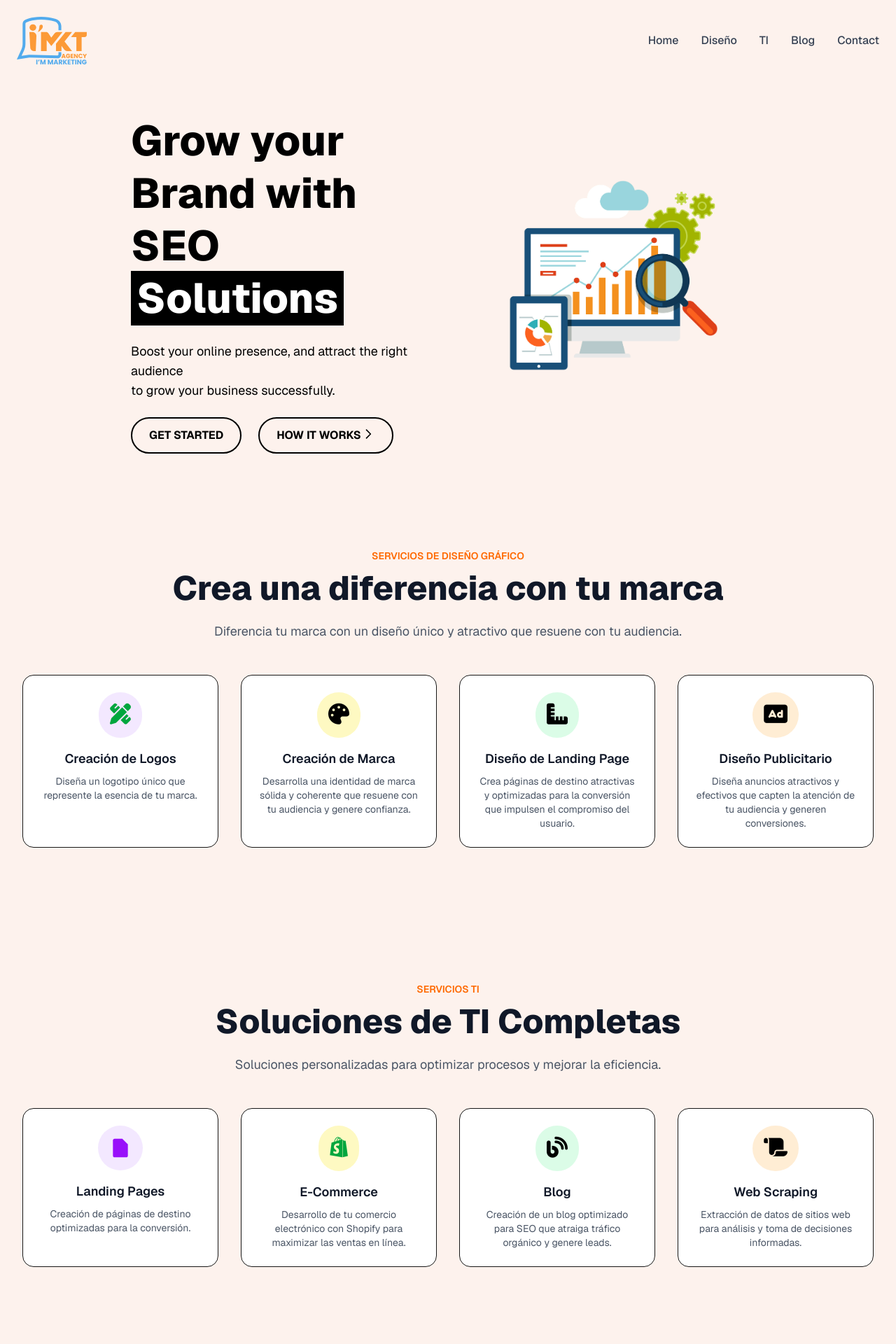
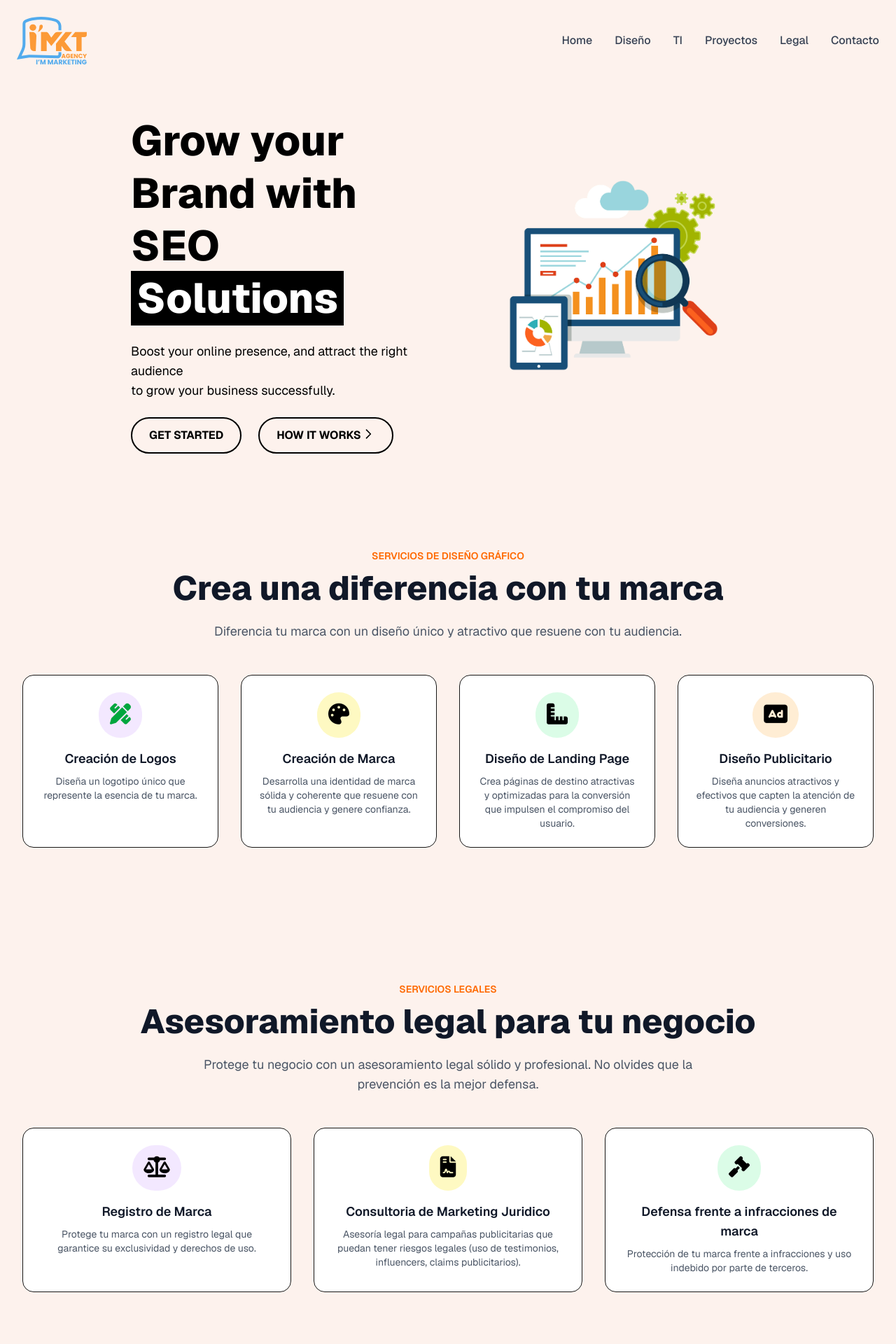
Before and after one commit to Ivan-Herrera-Garcia/Immarketing, a Next.js app: page / in a window 1280 px wide. Shown: the top 1920 px of the page at 70% size. Built offline with nearby package versions, Linux system fonts and the light colour scheme.

Commit message:
Inclusion de legal

```diff
--- a/app/page.js
+++ b/app/page.js
@@ -98,8 +98,9 @@ export default function Home() {
           <a href="#" className="hover:text-black">Home</a>
           <a href="#grafico" className="hover:text-black">Diseño</a>
           <a href="#ti" className="hover:text-black">TI</a>
-          <a href="#" className="hover:text-black">Blog</a>
-          <a href="#" className="hover:text-black">Contact</a>
+          <a href="#proyectos" className="hover:text-black">Proyectos</a>
+          <a href="#legal" className="hover:text-black">Legal</a>
+          <a href="#contacto" className="hover:text-black">Contacto</a>
         </nav>
 
         {/* Mobile Menu Button */}
@@ -122,8 +123,9 @@ export default function Home() {
           <a href="#" className="block text-gray-700 font-medium hover:text-black">Home</a>
           <a href="#grafico" className="block text-gray-700 font-medium hover:text-black">Diseño</a>
           <a href="#ti" className="block text-gray-700 font-medium hover:text-black">TI</a>
-          <a href="#" className="block text-gray-700 font-medium hover:text-black">Blog</a>
-          <a href="#" className="block text-gray-700 font-medium hover:text-black">Contact</a>
+          <a href="#proyectos" className="block text-gray-700 font-medium hover:text-black">Proyectos</a>
+          <a href="#legal" className="block text-gray-700 font-medium hover:text-black">Legal</a>
+          <a href="#contacto" className="block text-gray-700 font-medium hover:text-black">Contacto</a>
         </div>
       )}
 
@@ -171,8 +173,6 @@ export default function Home() {
           </div>
         </div>
       </main>
-
-
 
       <section className="py-16" id="grafico">
         <div className="max-w-7xl mx-auto px-6 md:px-8 text-center">
@@ -224,6 +224,47 @@ export default function Home() {
               <h3 className="text-lg font-semibold text-gray-900 mb-2">Diseño Publicitario</h3>
               <p className="text-gray-600 text-sm">
                 Diseña anuncios atractivos y efectivos que capten la atención de tu audiencia y generen conversiones.
+              </p>
+            </div>
+          </div>
+        </div>
+      </section>
+
+      <section className="py-16" id="legal">
+        <div className="max-w-7xl mx-auto px-6 md:px-8 text-center">
+          <p className="text-sm font-semibold text-orange-500 uppercase mb-3">Servicios Legales</p>
+          <h2 className="text-3xl sm:text-4xl md:text-5xl font-extrabold text-gray-900 mb-6">
+            Asesoramiento legal para tu negocio
+          </h2>
+          <p className="text-base sm:text-lg text-gray-600 max-w-3xl mx-auto mb-12">
+            Protege tu negocio con un asesoramiento legal sólido y profesional. No olvides que la prevención es la mejor defensa.
+          </p>
+          <div className="grid grid-cols-1 sm:grid-cols-2 lg:grid-cols-3 gap-8">
+            <div className="border rounded-2xl p-6 hover:shadow-2xl transition-all flex flex-col items-center text-center bg-white">
+              <div className="bg-purple-100 p-4 rounded-full mb-4">
+              <i class="fa-solid fa-scale-balanced text-3xl text-black"></i>
+              </div>
+              <h3 className="text-lg font-semibold text-gray-900 mb-2">Registro de Marca</h3>
+              <p className="text-gray-600 text-sm">
+                Protege tu marca con un registro legal que garantice su exclusividad y derechos de uso.
+              </p>
+            </div>
+            <div className="border rounded-2xl p-6 hover:shadow-2xl transition-all flex flex-col items-center text-center bg-white">
+              <div className="bg-yellow-100 p-4 rounded-full mb-4">
+                <i className="fa-solid fa-file-contract text-3xl text-black"></i>
+              </div>
+              <h3 className="text-lg font-semibold text-gray-900 mb-2">Consultoria de Marketing Juridico</h3>
+              <p className="text-gray-600 text-sm">
+                Asesoría legal para campañas publicitarias que puedan tener riesgos legales (uso de testimonios, influencers, claims publicitarios).
+              </p>
+            </div>
+            <div className="border rounded-2xl p-6 hover:shadow-2xl transition-all flex flex-col items-center text-center bg-white">
+              <div className="bg-green-100 p-4 rounded-full mb-4">
+                <i className="fa-solid fa-gavel text-3xl text-black"></i>
+              </div>
+              <h3 className="text-lg font-semibold text-gray-900 mb-2">Defensa frente a infracciones de marca</h3>
+              <p className="text-gray-600 text-sm">
+                Protección de tu marca frente a infracciones y uso indebido por parte de terceros.
               </p>
             </div>
           </div>
@@ -283,16 +324,11 @@ export default function Home() {
                 Extracción de datos de sitios web para análisis y toma de decisiones informadas.
               </p>
             </div>
-
-
-            {/* Repeat Other TI Service Cards as needed */}
-            {/* ... */}
-
           </div>
         </div>
       </section>
 
-      <section className="py-12">
+      <section className="py-12" id="testimonios">
         <div className="max-w-7xl mx-auto px-6 flex flex-col lg:flex-row gap-10">
           <div className="flex-1">
             <h4 className="text-sm font-semibold text-gray-700 mb-4">Client Feedback</h4>
@@ -331,14 +367,11 @@ export default function Home() {
                 </div>
               </div>
             </div>
-
-            {/* More testimonials */}
           </div>
         </div>
       </section>
 
-      {/* Proyectos */}
-      <section className="py-16">
+      <section className="py-16" id="proyectos">
         <div className="max-w-7xl mx-auto px-6 text-center">
           <h2 className="text-3xl sm:text-4xl lg:text-5xl font-bold mb-4 text-black"> {/* Adjusted size */}
             Proyectos Exitosos
@@ -363,7 +396,7 @@ export default function Home() {
 
             <div className="bg-white rounded-lg shadow-md p-8 hover:shadow-xl transition">
               <div className="text-5xl text-orange-500 mb-6">
-                <i class="fa-solid fa-file-lines"></i>
+                <i className="fa-solid fa-file-lines"></i>
               </div>
               <h3 className="text-2xl font-semibold mb-4 text-black">Web Scraper de Productos Deportivos</h3>
               <p className="text-gray-600 mb-6">
@@ -408,7 +441,7 @@ export default function Home() {
             {/* <!-- Proyecto 3 --> */}
             <div className="bg-white rounded-lg shadow-md p-8 hover:shadow-xl transition">
               <div className="text-5xl text-orange-500 mb-6">
-                <i class="fa-solid fa-shop"></i>
+                <i className="fa-solid fa-shop"></i>
               </div>
               <h3 className="text-2xl font-semibold mb-4 text-black">E-commerce</h3>
               <p className="text-gray-600 mb-6">
@@ -422,7 +455,7 @@ export default function Home() {
       </section>
 
       {/* FORMULARIO */}
-      <section className="py-16">
+      <section className="py-16" id="contacto">
         <div className="max-w-7xl mx-auto px-6 md:px-8 text-center">
           <h2 className="text-3xl sm:text-4xl md:text-5xl font-extrabold text-gray-900 mb-6">
             Conctáctanos
```
